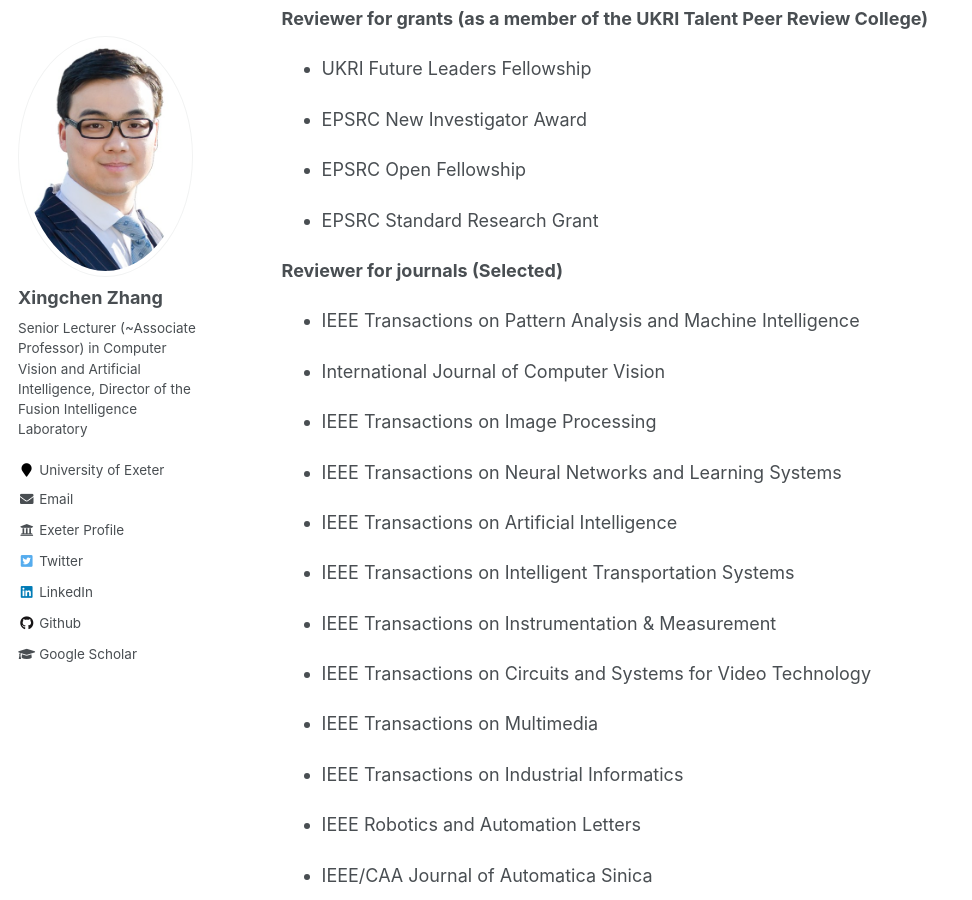
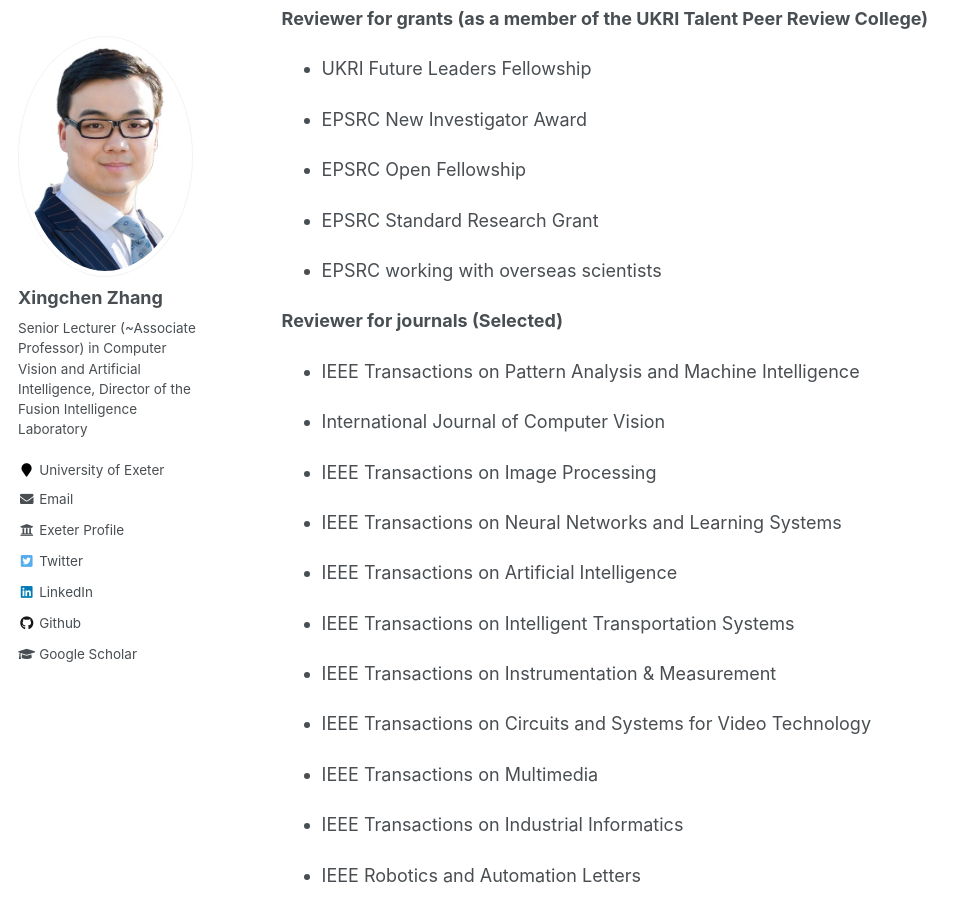
Before and after one commit to xingchenzhang/xingchenzhang.github.io, a Jekyll site: the page built from _pages/service.md, in a window 1280 px wide and 900 px high, scrolled down 1194 px. Shown: the whole window, without its empty margins (0-972 px from the left). Built offline with Jekyll 4.4.1, drawn with Linux system fonts in a browser that asks for light colours.

Commit message:
update review for funding

```diff
--- a/_pages/service.md
+++ b/_pages/service.md
@@ -54,6 +54,8 @@
 - EPSRC Open Fellowship
 
 - EPSRC Standard Research Grant
+
+- EPSRC working with overseas scientists
 
 
 **Reviewer for journals (Selected)**
```
